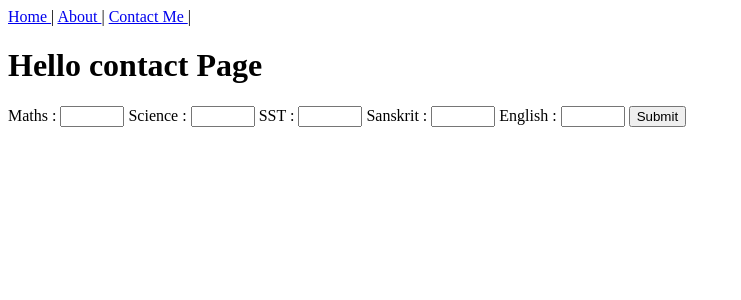
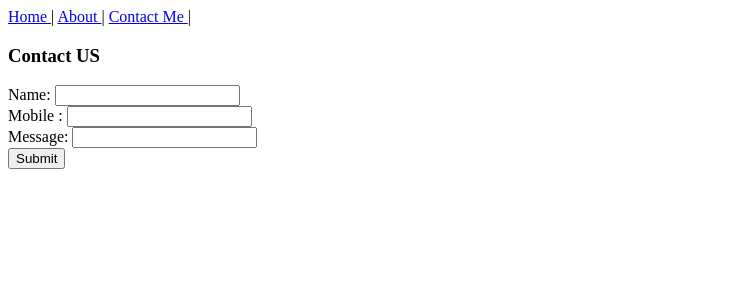
Before and after one commit to Mona2511/djangoproject-email, a Django app: page /contact in a window 1280 px wide. Shown: the top 300 px of the page, without its empty margins (0-741 px from the left). Run offline with Django 5.2, Linux system fonts and the light colour scheme.

Commit message:
Add files via upload

```diff
--- a/myuserapp/urls.py
+++ b/myuserapp/urls.py
@@ -15,5 +15,6 @@ urlpatterns = [
     path('login',views.loginpage),
     path('loginprocess',views.loginprocess),
     path('dashboard',views.dashboard),
-    path('logout',views.logout)
+    path('logout',views.logout),
+    path('maildemo',views.mailsenddemo),
 ]
--- a/myuserapp/views.py
+++ b/myuserapp/views.py
@@ -1,6 +1,18 @@
 from django.shortcuts import render,redirect
 from django.http import HttpResponse
+from django.core.mail import send_mail
+from django.conf import settings
 # Create your views here.
+
+def mailsenddemo(request):
+    subject = 'Django Mail Demo'
+    message = 'Hello How are you ?'
+    email_from = settings.EMAIL_HOST_USER
+    recipient_list = ['monalichangla@gmail.com',]
+    send_mail( subject, message, email_from,
+              recipient_list )
+    return HttpResponse("Mail Sent")
+
 
 def homepageview(request):
     return render(request,"home.html")
@@ -34,24 +46,25 @@ def getSessionData2(request):
     return HttpResponse(msg)
 
 def contactprocess(request):
-    a = int(request.POST['txt1'])
-    b = int(request.POST['txt2'])
-    c = int(request.POST['txt3'])
-    d = int(request.POST['txt4'])
-    e = int(request.POST['txt5'])
-    f = a + b + c + d + e
-    g = f/5
-    msg = "A Value is",a,"B Value is ",b,"C Value is ",c,"D Value is ",d,"E Value is ",e,"Sum is ",f,"Avg is ",g,
-    h =""
-    if f == 500:
-        h = "Grade A+"
-    elif f<350:
-        h = "Grade B+"
-    else:
-        h = "Grade C+"
-    return render(request,'ans.html',{'mya':a,'myb':b,'myc':c,'myd':d,'mye':e,'myf':f,'myg':g,'myh':h})
+    txt1 = request.POST['txt1']
+    txt2 = request.POST['txt2']
+    txt3 = request.POST['txt3']
+    mymsg = "Hello has Contact you",txt1," Mobile No is ",txt2," Message is ",txt3
+    subject ='Contact us From Website'
+    email_from = settings.EMAIL_HOST_USER
+    message = mymsg
+    recipient_list = ['monalichangla@gmail.com',]
+    send_mail(subject, message, email_from, recipient_list)
+    return HttpResponse("Thank you for Contacting us.")
+
 
 def loginpage(request):
+    subject = 'Django Mail Demo'
+    message = 'Hello How are you ?'
+    email_from = settings.EMAIL_HOST_USER
+    recipient_list = ['monalichangla@gmail.com',]
+    send_mail( subject, message, email_from,
+              recipient_list )
     return render(request,'login.html')
 
 def loginprocess(request):
--- a/templates/contact.html
+++ b/templates/contact.html
@@ -7,16 +7,13 @@
 </head>
 <body>
     {% include 'menu.html' %}
-    <h1> Hello contact Page </h1>
+    <h3>Contact US</h3>
     <form method="post" action="/contactprocess">
         {% csrf_token %}
-        Maths : <input type="number" min="1" max="100" name="txt1" required autocomplete="off"/>
-        Science : <input type="number" name="txt2" min="1" max="100" required autocomplete="off"/>
-        SST : <input type="number" name="txt3" min="1" max="100" required autocomplete="off"/>
-        Sanskrit : <input type="number" name="txt4" min="1" max="100" required autocomplete="off"/>
-        English : <input type="number" name="txt5" min="1" max="100" required autocomplete="off"/>
+        Name: <input type="text" name="txt1"/> <br/>
+        Mobile : <input type="text" name="txt2"/><br/>
+        Message: <input type="text" name="txt3"/><br/>
         <input type="submit"/>
-
     </form>
 </body>
 </html>
```
Also changed, not shown: mydjangoapp/settings.py (+7 -0 lines), db.sqlite3.
